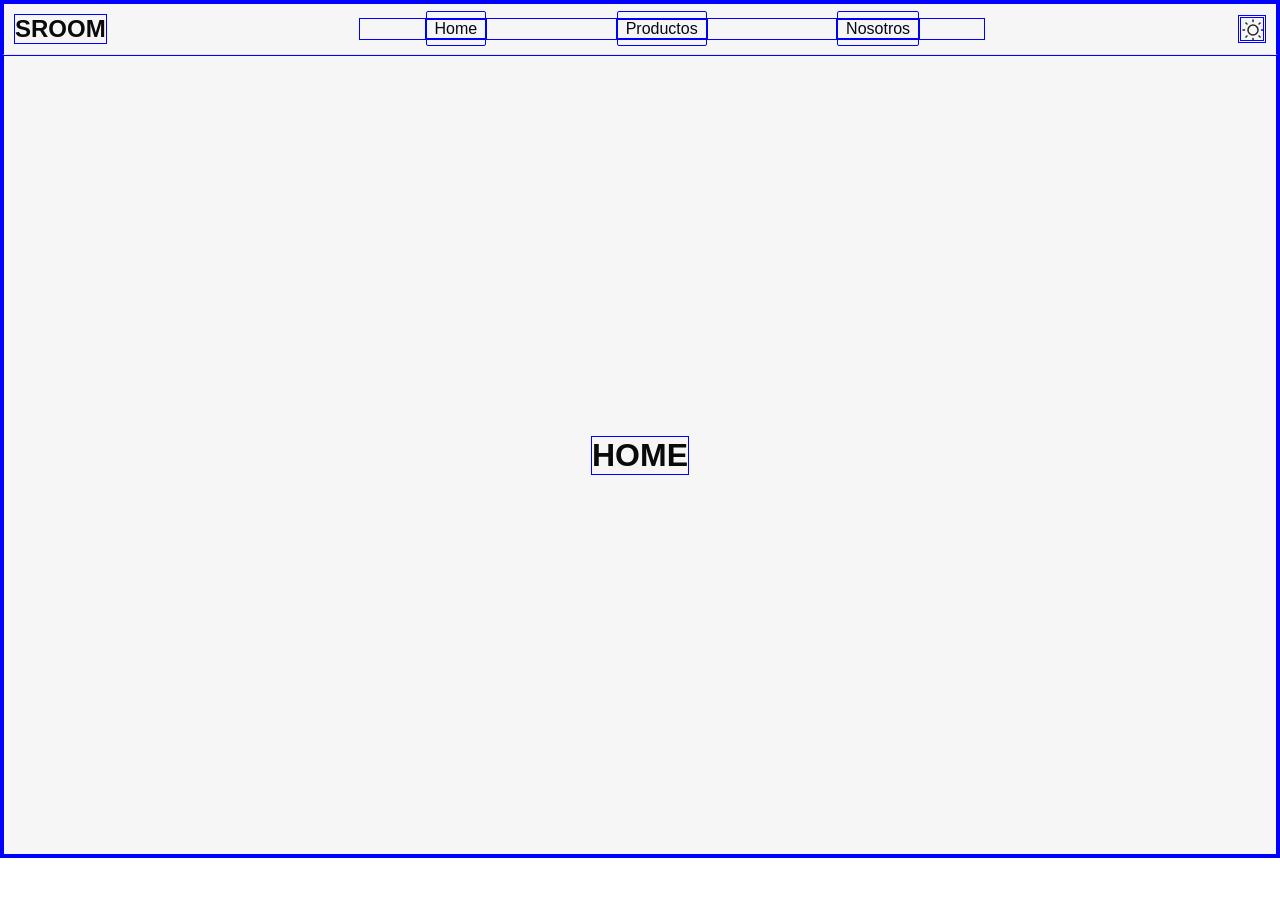
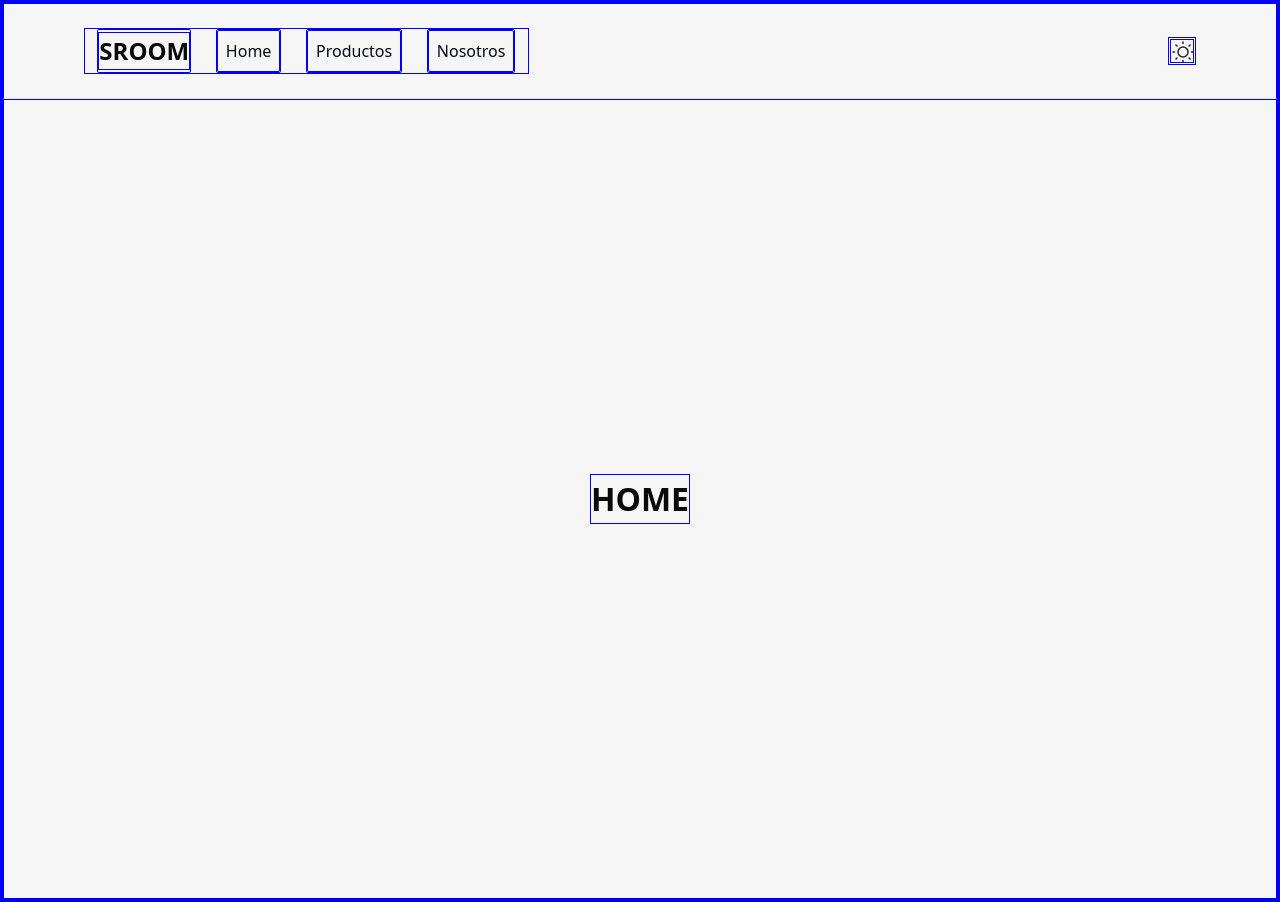
Before and after one commit to Srossiprieto/sroomShop, a React (Vite) app: page / in a window 1280 px wide. Before the commit the page ends 858 px from the top, so only its background shows below. Built offline with nearby package versions, Linux system fonts and the light colour scheme.

Commit message:
feat: font-new

```diff
--- a/src/components/Navbar/Navbar.css
+++ b/src/components/Navbar/Navbar.css
@@ -4,7 +4,7 @@
   display: flex;
   justify-content: space-between;
   align-items: center;
-  padding: 10px;
+  padding: 3vh 10vh 3vh 10vh;
   border-bottom: 1px solid var(--border-divisor);
 }
 
@@ -12,10 +12,21 @@
   list-style: none;
   display: flex;
   justify-content: space-around;
-  width: 50%;
+  width: 40%;
+}
+
+.navbar-ul li{
+  display: flex;
+  justify-content: center;
+  align-items: center;
+  border-radius: 2px;
+  transition: all 0.3s ease;
 }
 
 .navbar-ul li a {
+  display: flex;
+  justify-content: center;
+  align-items: center;
   color: var(--navbar-text-color);
   border-radius: 2px;
   text-decoration: none;
--- a/src/components/Navbar/Navbar.jsx
+++ b/src/components/Navbar/Navbar.jsx
@@ -10,8 +10,10 @@ const Navbar = () => {
 
   return (
     <div className='navbar'>
-      <h2>SROOM</h2>
       <ul className='navbar-ul'>
+        <li>
+          <h2>SROOM</h2>
+        </li>
         <li>
           <Link to='/'>Home</Link>
         </li>
--- a/src/index.css
+++ b/src/index.css
@@ -3,7 +3,16 @@
     margin: 0;
     padding: 0;
     box-sizing: border-box;
-    font-family: Arial, Helvetica, sans-serif;
+    line-height: 1.5;
+    -webkit-text-size-adjust: 100%;
+    -moz-tab-size: 4;
+    -o-tab-size: 4;
+    tab-size: 4;
+    font-family: ui-sans-serif,system-ui,sans-serif,Apple Color Emoji,Segoe UI Emoji,Segoe UI Symbol,Noto Color Emoji;
+    font-feature-settings: normal;
+    font-variation-settings: normal;
+    -webkit-tap-highlight-color: transparent;
+
   }
 
   :root {
```
